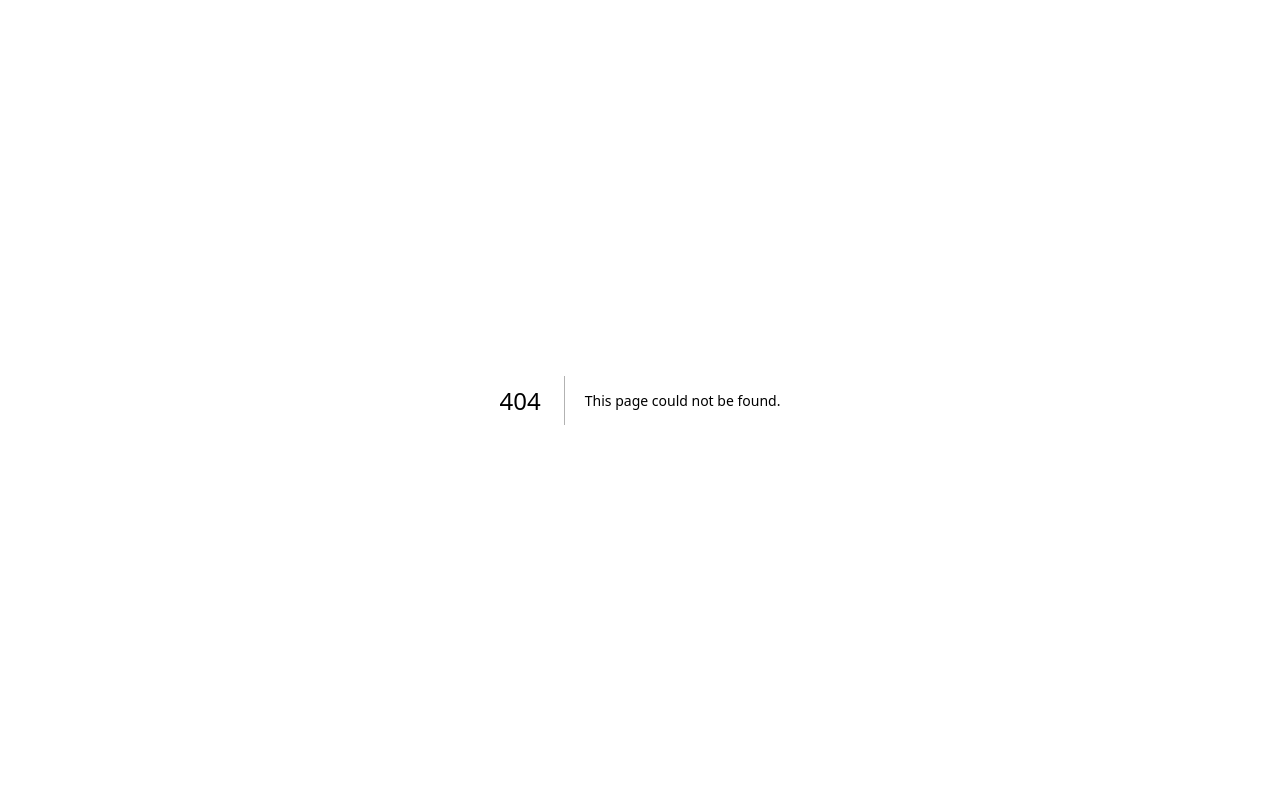
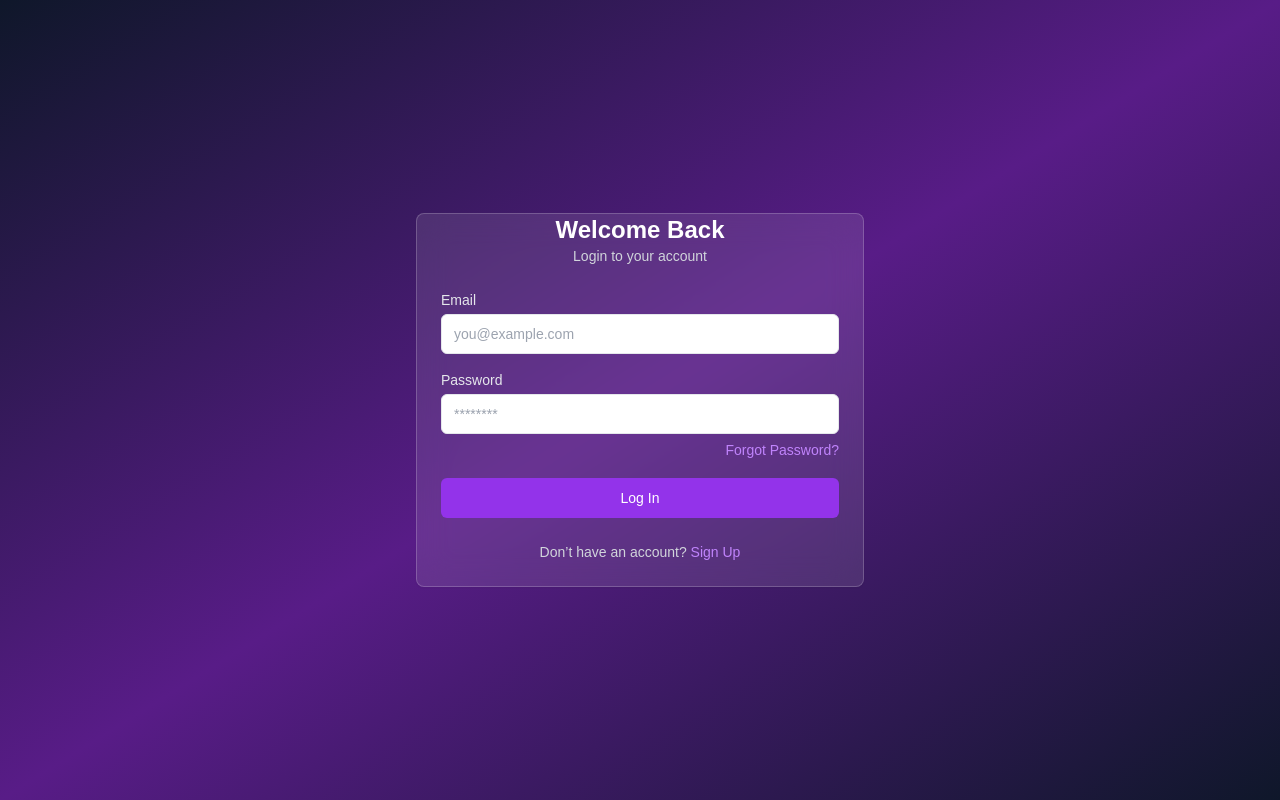
Before and after one commit to Ravindu-Hasanka/pathwise-frontend, a Next.js app: page /login in a window 1280 px wide. Before the commit this address had no page. Built offline with nearby package versions, Linux system fonts and the light colour scheme.

Commit message:
Created Login and forgot-password pages with validations

```diff
--- /dev/null
+++ b/app/forgot-password/page.tsx
@@ -0,0 +1,81 @@
+"use client";
+
+import React, { useState } from "react";
+import Link from "next/link";
+import { Input } from "@/components/ui/input";
+import { Button } from "@/components/ui/button";
+import { Card, CardContent } from "@/components/ui/card";
+
+export default function ForgotPasswordPage() {
+  const [email, setEmail] = useState("");
+  const [error, setError] = useState("");
+  const [submitted, setSubmitted] = useState(false);
+
+  const handleSubmit = (e: React.FormEvent) => {
+    e.preventDefault();
+
+    setError("");
+
+    if (!email) {
+      setError("Email is required.");
+      return;
+    }
+    if (!/^[^\s@]+@[^\s@]+\.[^\s@]+$/.test(email)) {
+      setError("Please enter a valid email address.");
+      return;
+    }
+
+    setSubmitted(true);
+
+    console.log("Reset link sent to:", email);
+  };
+
+  return (
+    <div className="min-h-screen flex items-center justify-center bg-gradient-to-br from-slate-900 via-purple-900 to-slate-900 p-4">
+      <Card className="w-full max-w-md shadow-2xl bg-white/10 backdrop-blur-lg border border-white/20">
+        <CardContent className="p-6 space-y-6">
+          <div className="text-center">
+            <h1 className="text-2xl font-bold text-white">Forgot Password</h1>
+            <p className="text-sm text-gray-300">
+              Enter your email to reset your password
+            </p>
+          </div>
+
+          <form className="space-y-4" onSubmit={handleSubmit}>
+            <div>
+              <label className="block text-sm text-gray-200 mb-1">Email</label>
+              <Input
+                type="email"
+                placeholder="you@example.com"
+                value={email}
+                onChange={(e) => setEmail(e.target.value)}
+                className={error ? "border-red-500" : ""}
+              />
+              {error && <p className="text-red-400 text-sm mt-1">{error}</p>}
+            </div>
+
+            <Button
+              type="submit"
+              className="w-full bg-purple-600 hover:bg-purple-700 text-white"
+            >
+              Send Reset Link
+            </Button>
+          </form>
+
+          {submitted && !error && (
+            <p className="text-green-400 text-sm text-center mt-2">
+              ✅ Reset link has been sent to your email!
+            </p>
+          )}
+
+          <div className="text-center text-sm text-gray-300">
+            Remembered your password?{" "}
+            <Link href="/login" className="text-purple-400 hover:underline">
+              Log In
+            </Link>
+          </div>
+        </CardContent>
+      </Card>
+    </div>
+  );
+}
--- /dev/null
+++ b/app/login/page.tsx
@@ -0,0 +1,99 @@
+"use client";
+
+import Link from "next/link";
+import { useForm } from "react-hook-form";
+import { zodResolver } from "@hookform/resolvers/zod";
+import * as z from "zod";
+import { Input } from "@/components/ui/input";
+import { Button } from "@/components/ui/button";
+import { Card, CardContent } from "@/components/ui/card";
+
+const loginSchema = z.object({
+  email: z.string().email("Please enter a valid email"),
+  password: z.string().min(6, "Password must be at least 6 characters"),
+});
+
+type LoginForm = z.infer<typeof loginSchema>;
+
+export default function LogInPage() {
+  const {
+    register,
+    handleSubmit,
+    formState: { errors, isSubmitting },
+  } = useForm<LoginForm>({
+    resolver: zodResolver(loginSchema),
+  });
+
+  const onSubmit = async (data: LoginForm) => {
+    console.log("Login data:", data);
+  };
+
+  return (
+    <div className="min-h-screen flex items-center justify-center bg-gradient-to-br from-slate-900 via-purple-900 to-slate-900 p-4">
+      <Card className="w-full max-w-md shadow-2xl bg-white/10 backdrop-blur-lg border border-white/20">
+        <CardContent className="p-6 space-y-6">
+          {/* Title */}
+          <div className="text-center">
+            <h1 className="text-2xl font-bold text-white">Welcome Back</h1>
+            <p className="text-sm text-gray-300">Login to your account</p>
+          </div>
+
+          {/* Login Form */}
+          <form onSubmit={handleSubmit(onSubmit)} className="space-y-4">
+            <div>
+              <label className="block text-sm text-gray-200 mb-1">Email</label>
+              <Input
+                type="email"
+                placeholder="you@example.com"
+                {...register("email")}
+              />
+              {errors.email && (
+                <p className="text-red-400 text-sm mt-1">
+                  {errors.email.message}
+                </p>
+              )}
+            </div>
+            <div>
+              <label className="block text-sm text-gray-200 mb-1">
+                Password
+              </label>
+              <Input
+                type="password"
+                placeholder="********"
+                {...register("password")}
+              />
+              {errors.password && (
+                <p className="text-red-400 text-sm mt-1">
+                  {errors.password.message}
+                </p>
+              )}
+              <div className="text-right mt-1">
+                <Link
+                  href="/forgot-password"
+                  className="text-sm text-purple-400 hover:underline"
+                >
+                  Forgot Password?
+                </Link>
+              </div>
+            </div>
+
+            <Button
+              type="submit"
+              className="w-full bg-purple-600 hover:bg-purple-700 text-white"
+              disabled={isSubmitting}
+            >
+              {isSubmitting ? "Logging in..." : "Log In"}
+            </Button>
+          </form>
+
+          <div className="text-center text-sm text-gray-300">
+            Don’t have an account?{" "}
+            <Link href="/signup" className="text-purple-400 hover:underline">
+              Sign Up
+            </Link>
+          </div>
+        </CardContent>
+      </Card>
+    </div>
+  );
+}
```
